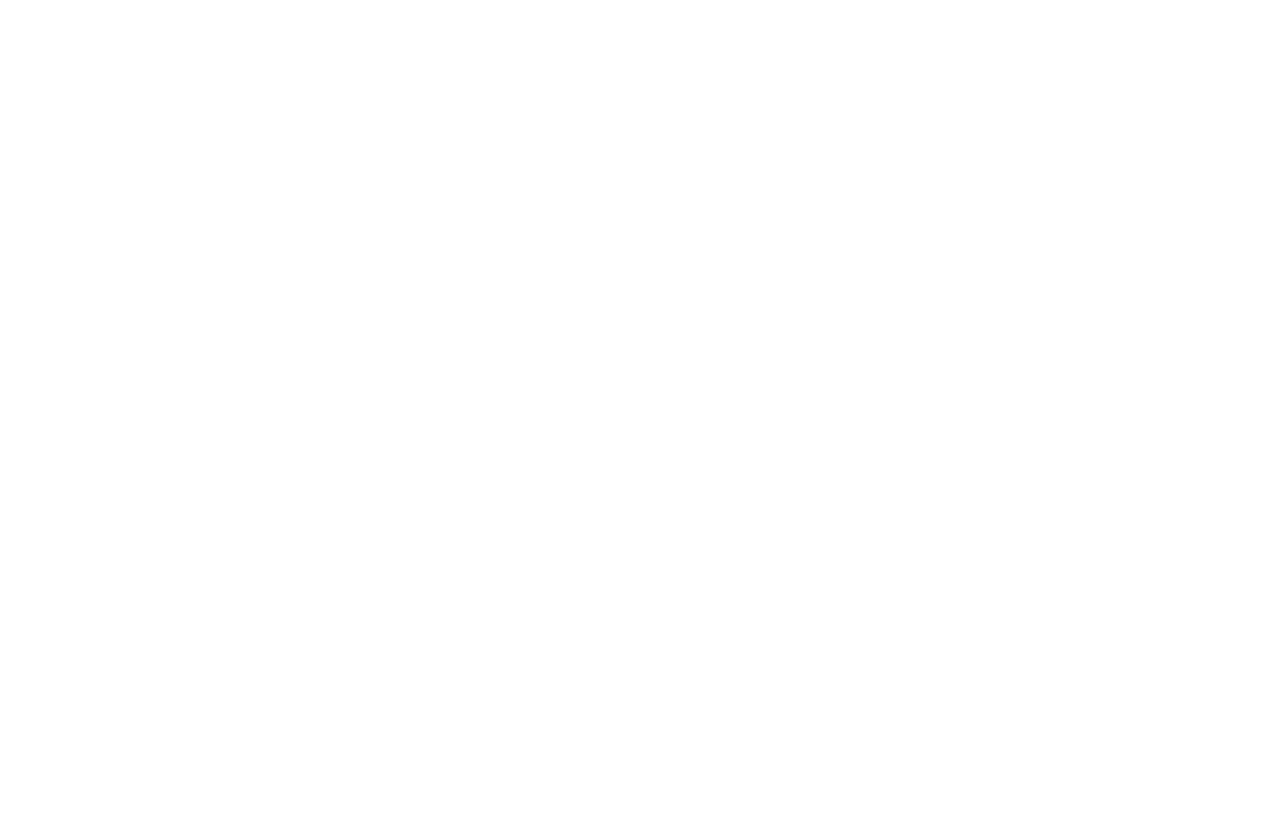
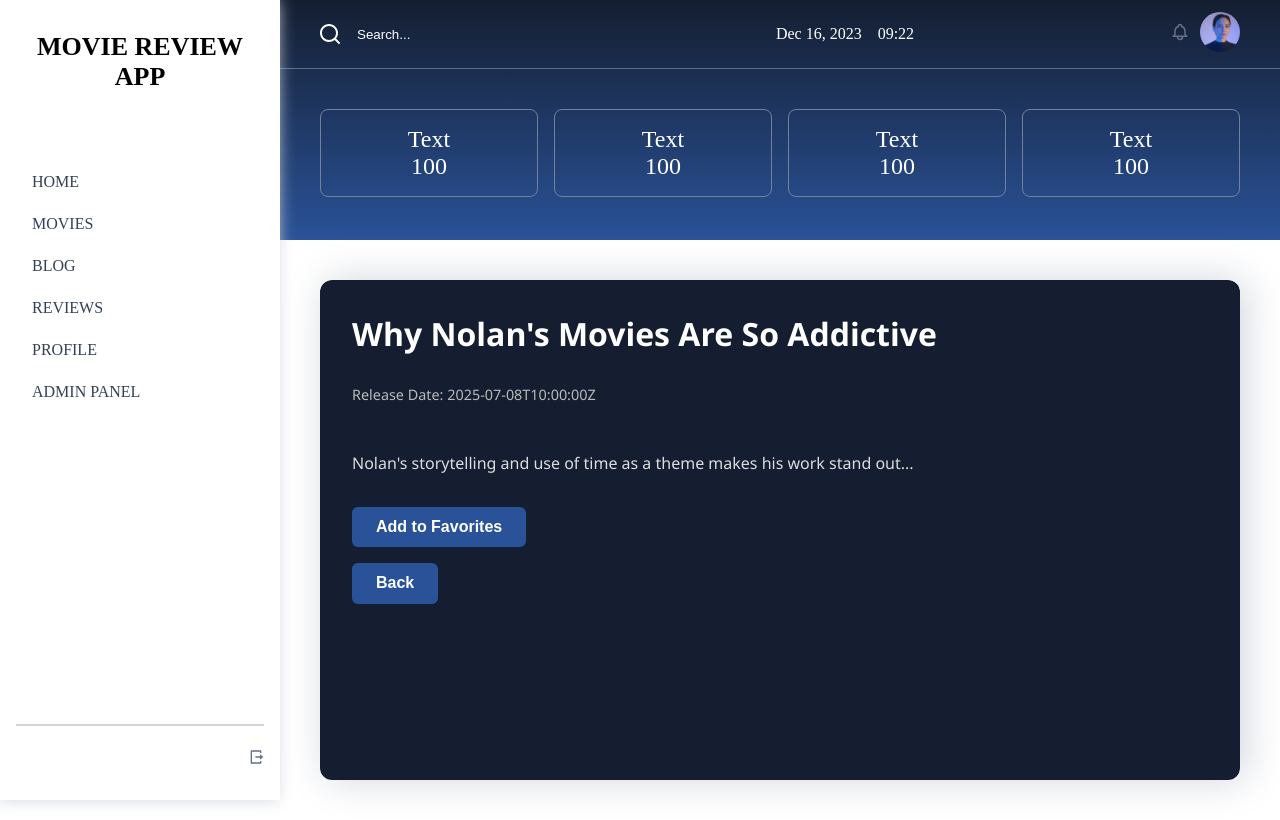
Before and after one commit to Jovan-95/movie-review-platform-app, a React (Vite) app: page /blog/1 in a window 1280 px wide. Before the commit this address had no page. Built offline with nearby package versions, Linux system fonts and the light colour scheme; data requests are answered from the project's data file; sample sign-in values are in the browser's storage.

Commit message:
blog, singleBlog

```diff
--- a/src/App.tsx
+++ b/src/App.tsx
@@ -3,6 +3,7 @@
 import Layout from "./components/Layout";
 import PrivateRoute from "./components/PrivateRoute";
 import SingleMovie from "./pages/single-pages/SingleMovie";
+import SingleBlog from "./pages/single-pages/SingleBlog";
 
 const Home = lazy(() => import("./pages/Home"));
 const Movies = lazy(() => import("./pages/Movies"));
@@ -48,6 +49,14 @@
               }
             />
             <Route
+              path="/blog/:id"
+              element={
+                <PrivateRoute>
+                  <SingleBlog />
+                </PrivateRoute>
+              }
+            />
+            <Route
               path="/review"
               element={
                 <PrivateRoute>
--- a/src/pages/Blog.tsx
+++ b/src/pages/Blog.tsx
@@ -1,5 +1,46 @@
+/* eslint-disable @typescript-eslint/no-unused-vars */
+import { useQuery } from "@tanstack/react-query";
+import { getBlogs } from "../services";
+import { NavLink } from "react-router-dom";
+import type { Blog } from "../types";
+
 function Blog() {
-  return <div>Blog</div>;
+  // Getting blogs
+  const {
+    data: blogs,
+    isLoading: blogsIsLoading,
+    error: blogsError,
+  } = useQuery({
+    queryKey: ["blogs"],
+    queryFn: getBlogs,
+  });
+
+  // Error handling
+  if (blogsIsLoading) return <p>Loading...</p>;
+  if (blogsError) return <p>{blogsError?.message}</p>;
+  return (
+    <div className="home">
+      {/* <!-- Popular Movies --> */}
+      <section className="section movies-preview">
+        <h2 className="section__title">Blogs</h2>
+        <div className="cards">
+          {blogs.map((blog: Blog) => (
+            <NavLink key={blog.id} to={`/blog/${blog.id}`}>
+              <div className="card">
+                {/* <img
+                  alt="movie"
+                  className="card__img"
+                /> */}
+                <h3 className="card__title">{blog.title}</h3>
+                <p>{blog.content}</p>
+                <p className="card__meta">{blog.createdAt}</p>
+              </div>
+            </NavLink>
+          ))}
+        </div>
+      </section>
+    </div>
+  );
 }
 
 export default Blog;
--- a/src/pages/Movies.tsx
+++ b/src/pages/Movies.tsx
@@ -39,8 +39,6 @@
               </div>
             </NavLink>
           ))}
-
-          {/* <!-- Repeat 2–3x --> */}
         </div>
       </section>
     </div>
--- /dev/null
+++ b/src/pages/single-pages/SingleBlog.tsx
@@ -0,0 +1,66 @@
+/* eslint-disable @typescript-eslint/no-unused-vars */
+import { useNavigate, useParams } from "react-router-dom";
+import { getBlogs } from "../../services";
+import { useQuery } from "@tanstack/react-query";
+import type { Blog } from "../../types";
+
+function SingleBlog() {
+  const { id } = useParams();
+  const navigate = useNavigate();
+
+  // Getting blogs
+  const {
+    data: blogs,
+    isLoading: blogsIsLoading,
+    error: blogsError,
+  } = useQuery({
+    queryKey: ["blogs"],
+    queryFn: getBlogs,
+  });
+
+  // Error handling
+  if (blogsIsLoading) return <p>Loading...</p>;
+  if (blogsError) return <p>{blogsError?.message}</p>;
+
+  const singleBlog = blogs.find((blog: Blog) => Number(blog.id) === Number(id));
+  return (
+    <div className="single-movie">
+      <div
+        className="single-movie__backdrop"
+        // background image inline stil možeš dodati u React-u koristeći singleMovie.backdrop_path
+      ></div>
+
+      <div className="single-movie__content-movie">
+        {/* <div className="single-movie__poster-wrapper">
+          <img
+            src={`https://image.tmdb.org/t/p/w500${singleBlog.backdrop_path}`}
+            alt="movie poster"
+            className="single-movie__poster"
+          />
+        </div> */}
+
+        <div className="single-movie__info">
+          <h1 className="single-movie__title">{singleBlog.title}</h1>
+
+          <p className="single-movie__meta">
+            <span className="single-movie__year">
+              Release Date: {singleBlog.createdAt}
+            </span>
+          </p>
+
+          <p className="single-movie__description">{singleBlog.content}</p>
+
+          <button className="single-movie__btn">Add to Favorites</button>
+          <button
+            onClick={() => navigate("/blog")}
+            className="single-movie__btn"
+          >
+            Back
+          </button>
+        </div>
+      </div>
+    </div>
+  );
+}
+
+export default SingleBlog;
--- a/src/pages/single-pages/SingleMovie.tsx
+++ b/src/pages/single-pages/SingleMovie.tsx
@@ -1,11 +1,12 @@
 /* eslint-disable @typescript-eslint/no-unused-vars */
-import { useParams } from "react-router-dom";
+import { useNavigate, useParams } from "react-router-dom";
 import { getPopularMovies } from "../../services";
 import { useQuery } from "@tanstack/react-query";
 import type { Movie } from "../../types";
 
 function SingleMovie() {
   const { id } = useParams();
+  const navigate = useNavigate();
 
   // Getting movies
   const {
@@ -61,6 +62,12 @@
           <p className="single-movie__description">{singleMovie.overview}</p>
 
           <button className="single-movie__btn">Add to Favorites</button>
+          <button
+            onClick={() => navigate("/movies")}
+            className="single-movie__btn"
+          >
+            Back
+          </button>
         </div>
       </div>
     </div>
--- a/src/scss/pages/home.scss
+++ b/src/scss/pages/home.scss
@@ -56,6 +56,7 @@
     border-radius: 0.8rem;
     box-shadow: 0 2px 6px rgba(0, 0, 0, 0.1);
     text-align: center;
+    height: 100%;
     cursor: pointer;
     &__img {
       width: 100%;
```
